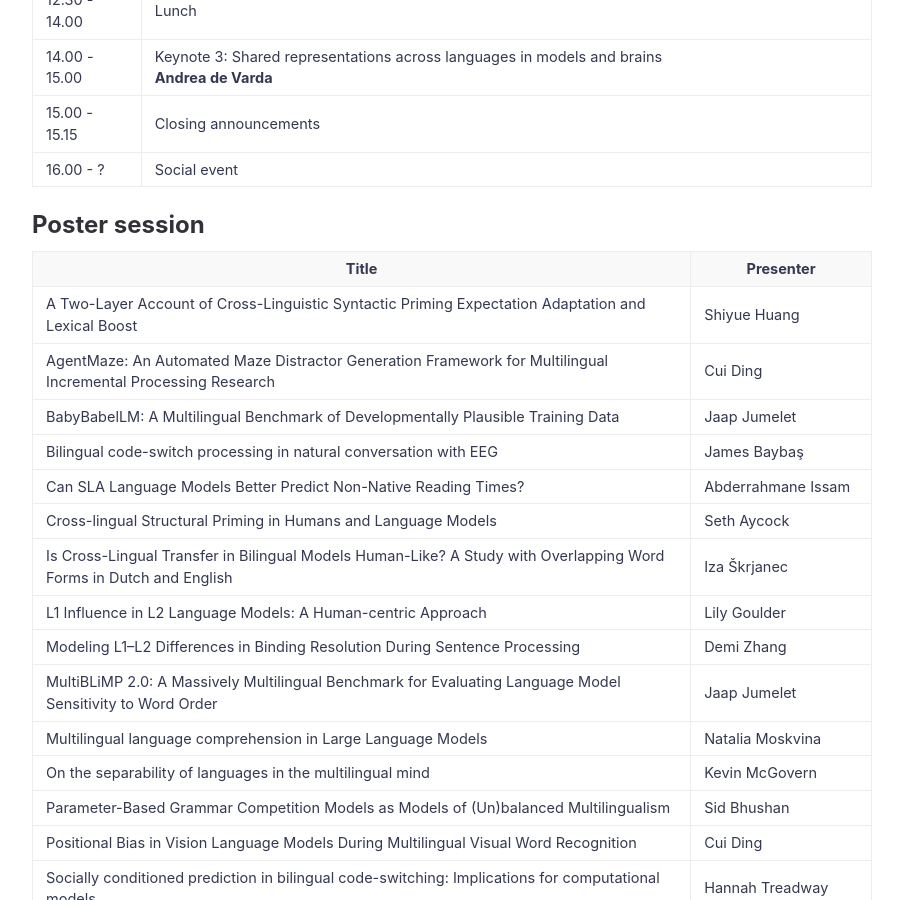
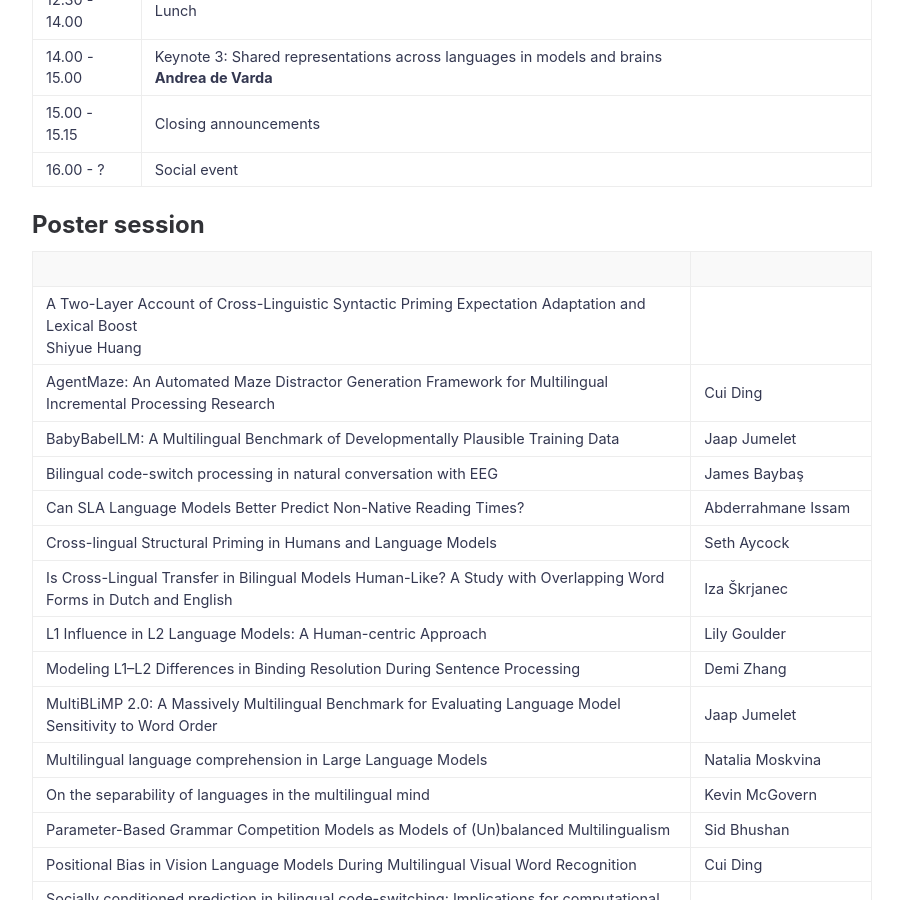
Before and after one commit to mmmm2026/mmmm2026.github.io, a Jekyll site: the page built from schedule.md, in a window 1280 px wide and 900 px high, scrolled down 1489 px. Shown: the whole window, without its empty margins (188-1091 px from the left). Built offline with Jekyll 4.4.1, drawn with Linux system fonts in a browser that asks for light colours.

Commit message:
Update schedule.md

```diff
--- a/schedule.md
+++ b/schedule.md
@@ -35,9 +35,9 @@ permalink: /schedule/
 
 ## Poster session
 
-|Title|Presenter|
-|-------------|-------------|
-|A Two-Layer Account of Cross-Linguistic Syntactic Priming Expectation Adaptation and Lexical Boost|Shiyue Huang|
+||
+|-------------|
+|A Two-Layer Account of Cross-Linguistic Syntactic Priming Expectation Adaptation and Lexical Boost <br> Shiyue Huang|
 |AgentMaze: An Automated Maze Distractor Generation Framework for Multilingual Incremental Processing Research|Cui Ding|
 |BabyBabelLM: A Multilingual Benchmark of Developmentally Plausible Training Data|Jaap Jumelet|
 |Bilingual code-switch processing in natural conversation with EEG|James Baybaş|
```
